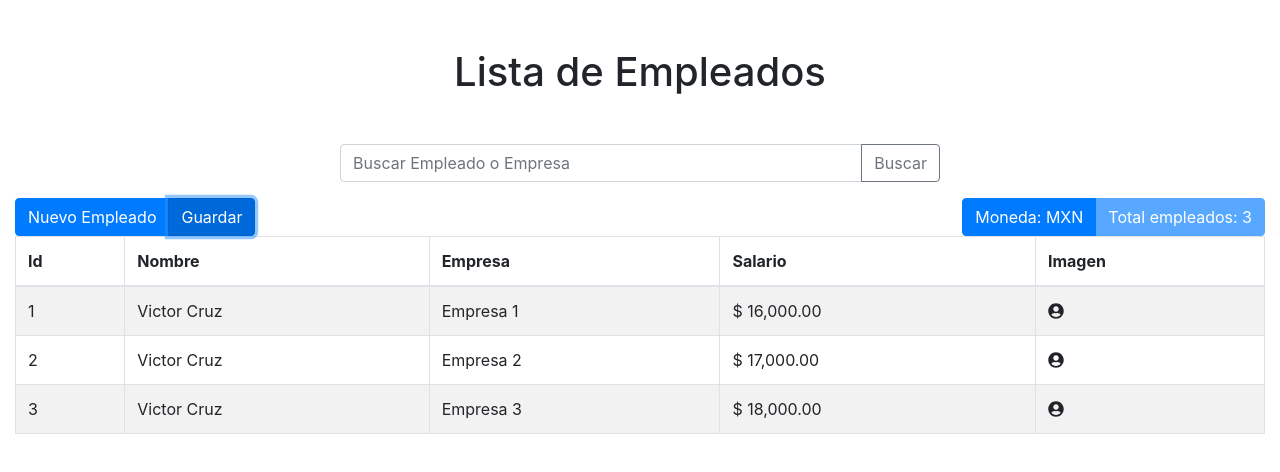
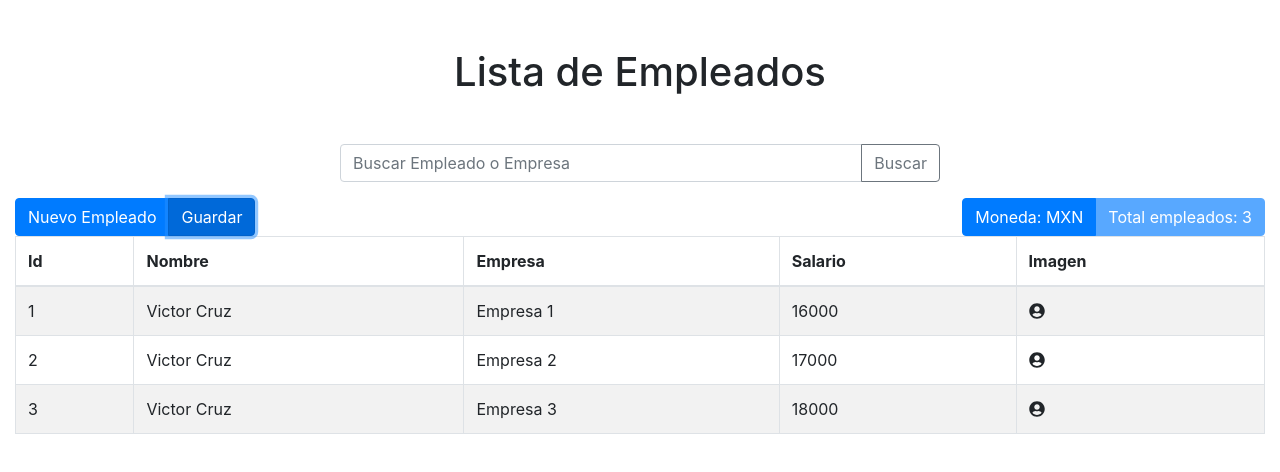
Before and after one commit to vicc30/lista-empleados, a React (Create React App) app: page / in a window 1280 px wide. Both pictures are taken after a click on the button "Editar Empleados". Shown: the top 472 px of the page. Built offline with nearby package versions, Linux system fonts and the light colour scheme.

Commit message:
Fixed Salario bug

```diff
--- a/src/App.js
+++ b/src/App.js
@@ -41,10 +41,10 @@ const App = () => {
 
   const updateData = (idx, id, name, salary) => {
     const match = empleados[idx].id === id.toString();
-    setEmpleados((prev)=>{
-      if(match){
+    setEmpleados((prev) => {
+      if (match) {
         let newArr = [...prev];
-        newArr[idx] = {...newArr[idx], nombre:name, salario:salary}
+        newArr[idx] = { ...newArr[idx], nombre: name, salario: salary }
         return newArr;
       } else return [...prev]
     })
@@ -54,9 +54,9 @@ const App = () => {
   const saveData = () => {
     const table = document.getElementById("myTable");
     for (var i = 0; i < empleados.length; i++) {
-      const id = table.rows[i+1].childNodes[0].innerText;
-      const name = table.rows[i+1].childNodes[1].innerText;
-      const salary = parseFloat(table.rows[i+1].childNodes[3].innerText.toString().replace(/[^0-9.]/g, ""));
+      const id = table.rows[i + 1].childNodes[0].innerText;
+      const name = table.rows[i + 1].childNodes[1].innerText;
+      const salary = parseFloat(table.rows[i + 1].childNodes[3].innerText.toString().replace(/[^0-9.]/g, ""));
       updateData(i, id, name, salary);
     }
     console.log(empleados);
@@ -120,6 +120,7 @@ const App = () => {
             <Tabla
               empleados={empleados}
               currency={currency}
+              editable={editable}
             />
           </tbody>
         </Table>
--- a/src/components/tableComponent.js
+++ b/src/components/tableComponent.js
@@ -4,7 +4,7 @@ import { faUserCircle } from '@fortawesome/free-solid-svg-icons'
 
 const Tabla = (props) => {
 
-    const { empleados, currency } = props;
+    const { empleados, currency, editable } = props;
     const dolar = 21.50 / 100;
 
     const currencyFormat = (qty) => {
@@ -23,8 +23,10 @@ const Tabla = (props) => {
                     <td>{empleado.id}</td>
                     <td className="nombre-empleado">{empleado.nombre}</td>
                     <td>{empleado.empresa}</td>
-                    <td className="salario-empleado">$ {currencyFormat(empleado.salario)}</td>
-                    <td>{empleado.imagen === "" ? <FontAwesomeIcon icon={faUserCircle} />  : empleado.imagen}</td>
+                    {!editable ?
+                        <td className="salario-empleado">$ {currencyFormat(empleado.salario)}</td>
+                        : <td className="salario-empleado">{empleado.salario}</td>}
+                    <td>{empleado.imagen === "" ? <FontAwesomeIcon icon={faUserCircle} /> : empleado.imagen}</td>
                 </tr>
             </>
         );
```
Also changed, not shown: 1 other file (tests, documents, lock files or other folders).
